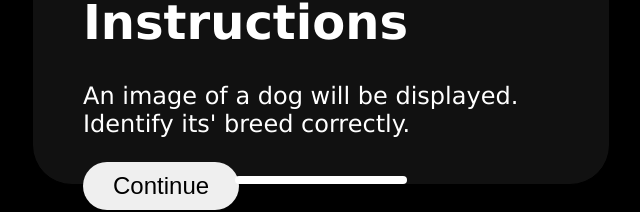
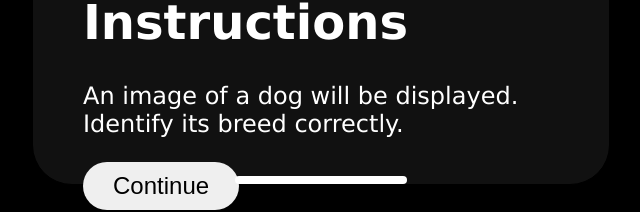
Before and after one commit to lil-white-shadow/endlessPawsibilities, an Angular app: page /play in a window 1280 px wide. Shown: the part 187-399 px from the top of the page, without its empty margins (319-959 px from the left). Built offline with nearby package versions, Linux system fonts and the light colour scheme; no server answers.

Commit message:
fix typo

```diff
--- a/src/app/components/play/play.component.ts
+++ b/src/app/components/play/play.component.ts
@@ -7,7 +7,7 @@ import { Component, OnInit } from '@angular/core';
 })
 export class PlayComponent implements OnInit {
 
-  playInstruction: string = "An image of a dog will be displayed. Identify its' breed correctly.";
+  playInstruction: string = "An image of a dog will be displayed. Identify its breed correctly.";
   continueButton: string = "Continue";
 
   constructor() { }
```
